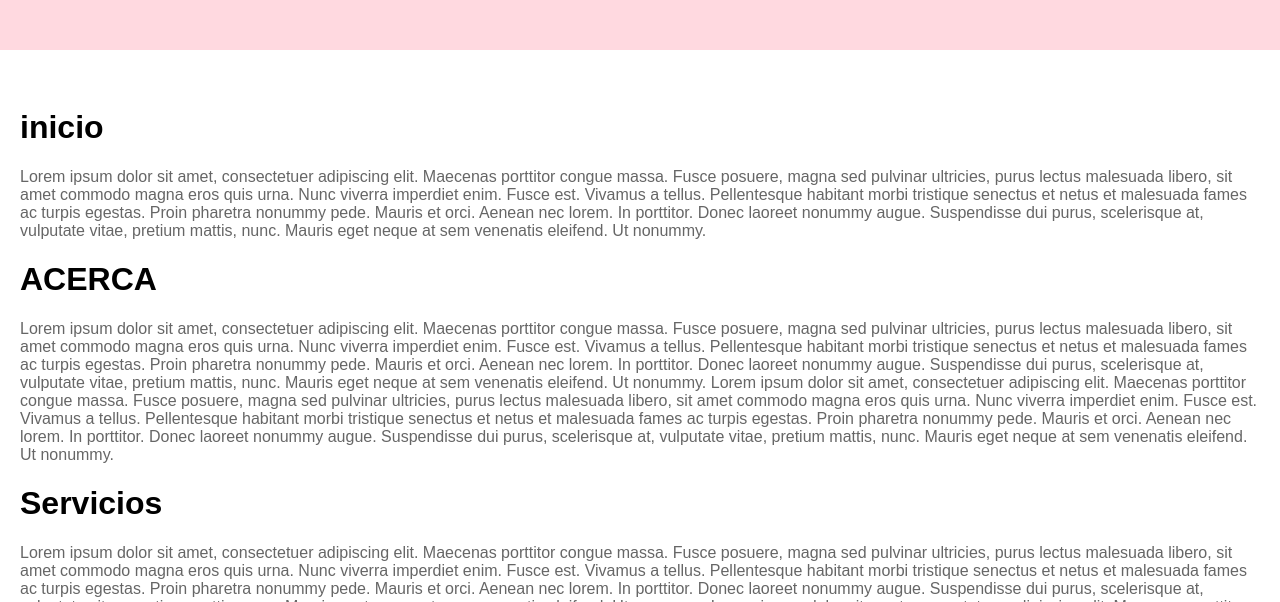
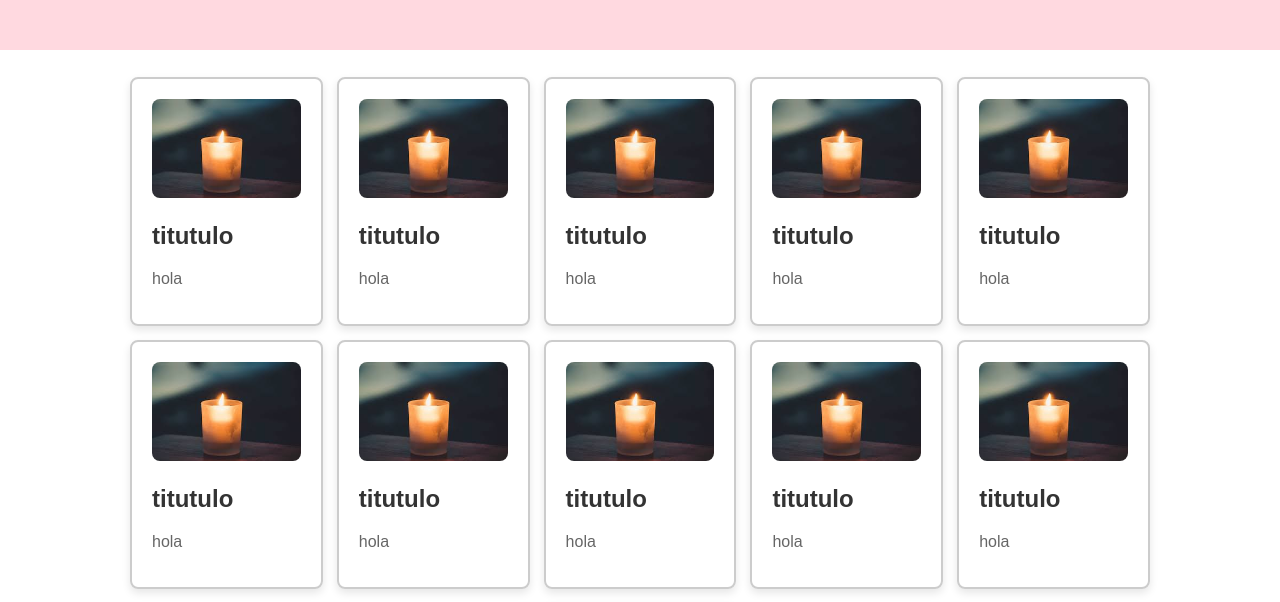
Before and after one commit to Junior-Garces/Proyecto-velas, a React (Create React App) app in the folder my-app/: page / in a window 1280 px wide. Shown: the part 350-952 px from the top of the page. Built offline with nearby package versions, Linux system fonts and the light colour scheme.

Commit message:
vercion estable 2

```diff
--- a/my-app/src/App.css
+++ b/my-app/src/App.css
@@ -80,23 +80,18 @@ footer {
 
 
 
+.page-container {
+  display: flex;
+  justify-content: center;
+  align-items: flex-start; /* Esto hará que los elementos se alineen hacia arriba */
+  flex-wrap: wrap; /* Esto permitirá que los elementos se ajusten al ancho disponible */
 
-.page-container {
-text-align: center;
-}
-
-.imgContainer {
-  display: inline-block;
-  white-space: nowrap;
-  margin: 7px; /* Espacio entre los contenedores de imagen */
 }
 
 .container {
-  display: flex;
-  flex-direction: column;
-  align-items: center;
-  justify-content: center;
-  width: 300px;
+  width: 12%;
+  border-radius: 8px;
+  margin: 7px; /* Espacio entre los contenedores */
   padding: 20px;
   border: 2px solid #ccc;
   border-radius: 8px;
@@ -123,3 +118,20 @@ p {
   font-size: 1rem;
   margin-top: 10px;
 }
+
+
+.info {
+  text-align: center;
+}
+
+h2 {
+  color: #333;
+  font-size: 1.5rem;
+  margin-top: 20px;
+}
+
+p {
+  color: #666;
+  font-size: 1rem;
+  margin-top: 10px;
+}
--- a/my-app/src/App.js
+++ b/my-app/src/App.js
@@ -26,12 +26,63 @@ function App() {
         </div>
       </header>
       <main>
-
         <div className="page-container">
-          <div className="imgContainer">
+          <div className="container">
+            <img src="/imagenes/vela-logo.jpeg" alt="Logo de la empresa" />
+            <h2>titutulo</h2>
+            <p> hola</p>
+          </div>
+          <div className="container">
+            <img src="/imagenes/vela-logo.jpeg" alt="Logo de la empresa" />
+            <h2>titutulo</h2>
+            <p> hola</p>
+          </div>
+          <div className="container">
+            <img src="/imagenes/vela-logo.jpeg" alt="Logo de la empresa" />
+            <h2>titutulo</h2>
+            <p> hola</p>
+          </div>
+          <div className="container">
+            <img src="/imagenes/vela-logo.jpeg" alt="Logo de la empresa" />
+            <h2>titutulo</h2>
+            <p> hola</p>
+          </div>
+          <div className="container">
+            <img src="/imagenes/vela-logo.jpeg" alt="Logo de la empresa" />
+            <h2>titutulo</h2>
+            <p> hola</p>
+          </div>
+          <div className="container">
+            <img src="/imagenes/vela-logo.jpeg" alt="Logo de la empresa" />
+            <h2>titutulo</h2>
+            <p> hola</p>
+          </div>
+          <div className="container">
+            <img src="/imagenes/vela-logo.jpeg" alt="Logo de la empresa" />
+            <h2>titutulo</h2>
+            <p> hola</p>
+          </div>
+          <div className="container">
+            <img src="/imagenes/vela-logo.jpeg" alt="Logo de la empresa" />
+            <h2>titutulo</h2>
+            <p> hola</p>
+          </div>
+          <div className="container">
+            <img src="/imagenes/vela-logo.jpeg" alt="Logo de la empresa" />
+            <h2>titutulo</h2>
+            <p> hola</p>
+          </div>
+          <div className="container">
+            <img src="/imagenes/vela-logo.jpeg" alt="Logo de la empresa" />
+            <h2>titutulo</h2>
+            <p> hola</p>
+          </div>
+          <div className="container">
+            <img src="/imagenes/vela-logo.jpeg" alt="Logo de la empresa" />
+            <h2>titutulo</h2>
+            <p> hola</p>
           </div>
         </div>
-
         <div id="Inicio">
           <h1>inicio </h1>
           <p>Lorem ipsum dolor sit amet, consectetuer adipiscing elit. Maecenas porttitor congue massa. Fusce posuere, magna sed pulvinar ultricies, purus lectus malesuada libero, sit amet commodo magna eros quis urna.
```
